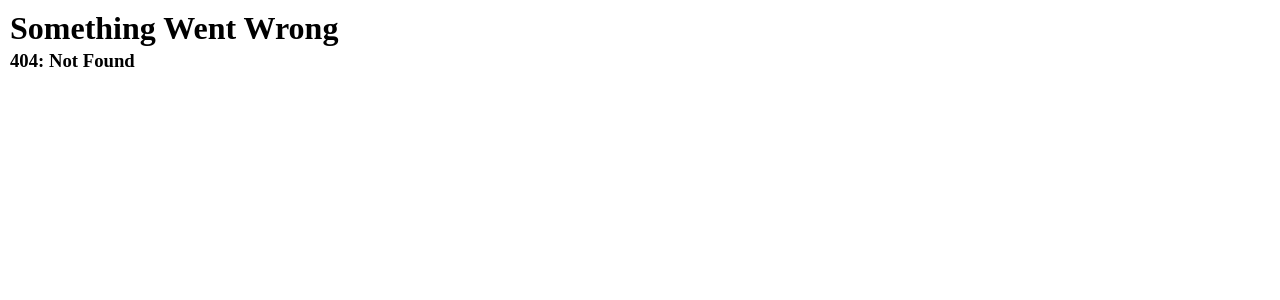
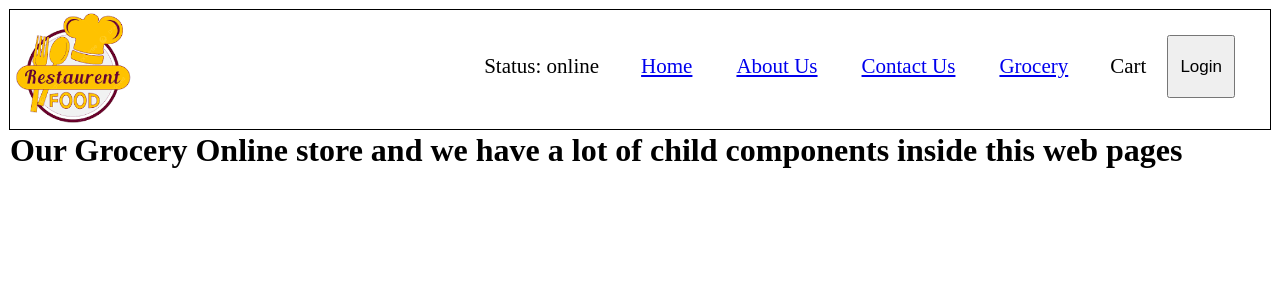
Before and after one commit to Devanshu-11/Reactjs, a React (Vite) app in the folder vite-project/: page /grocery in a window 1280 px wide. Before the commit this address had no page. Shown: the top 300 px of the page. Built offline with nearby package versions, Linux system fonts and the light colour scheme.

Commit message:
about custom Hooks

```diff
--- a/vite-project/src/App.jsx
+++ b/vite-project/src/App.jsx
@@ -5,7 +5,10 @@ import About from './About.jsx';
 import Contact from './Contact.jsx';
 import Error from './Error.jsx';
 import RestaurantMenu from './RestaurantMenu.jsx';
+// import Grocery from './Grocery.jsx';
 import { createBrowserRouter,Outlet } from 'react-router-dom';
+import { lazy,Suspense } from 'react';
+import Shimmer from './Shimmer.jsx';
 
 function App(){
     return(
@@ -16,6 +19,8 @@ function App(){
         </div>
     )
 }
+
+const Grocery=lazy(()=>import("./Grocery.jsx"));
 
 export const appRouter=createBrowserRouter([
     {
@@ -35,6 +40,10 @@ export const appRouter=createBrowserRouter([
                 element:<Contact />,
             },
             {
+                path:"/grocery",
+                element:<Suspense fallback={<h1>Loading....</h1>} ><Grocery /></Suspense>,
+            },
+            {
                 path:"/restaurants/:resId",
                 element:<RestaurantMenu />
 
--- a/vite-project/src/Body.jsx
+++ b/vite-project/src/Body.jsx
@@ -4,6 +4,7 @@ import resObj from '../raw_data/mockData.json';
 import resData from '../raw_data/resMock.json';
 import RestaurantCard from './RestaurantCard.jsx';
 import Shimmer from './Shimmer.jsx';
+import useOnlineStatus from './utils/useOnlineStatus.jsx';
 import { Link } from 'react-router-dom';
 
 function Body(){
@@ -50,6 +51,12 @@ function Body(){
         setFilteredRestaurants(filteredRestaurant);
         // setListOfRestaurants(filteredRestaurant);
     };
+
+    // custom hooks
+    const onlineStatus=useOnlineStatus();
+    if(onlineStatus===false){
+        return(<h1>Looks Like you are offline!! Please check your internet connection</h1>)
+    }
 
     // Conditional Rendering
     // if(listOfRestaurants.length===0){
--- /dev/null
+++ b/vite-project/src/Grocery.jsx
@@ -0,0 +1,7 @@
+const Grocery=()=>{
+    return(
+        <h1>Our Grocery Online store and we have a lot of child components inside this web pages</h1>
+    )
+}
+
+export default Grocery;
--- a/vite-project/src/Header.jsx
+++ b/vite-project/src/Header.jsx
@@ -1,14 +1,15 @@
 import { Link } from 'react-router-dom';
 import logoImage from '../restaurantLogo.png';
+import useOnlineStatus from './utils/useOnlineStatus.jsx';
 import { useState,useEffect } from 'react';
 
 function Header(){
 
     // when we changes the state variable using set variable,react re-render component and all updated value will be stored in state variable
     const [btnNameReact,setBtnNameReact]=useState("Login");
+    const onlineStatus=useOnlineStatus();
 
     // useEffect hooks
-
     // if does not have dependency array, it will render every time, my component gets render
     // useEffect(()=>{
     //     console.log("useEffect is called");
@@ -29,6 +30,7 @@ function Header(){
             <img className='logo' src={logoImage} />
             <div className='nav-items'>
                 <ul>
+                    <li>Status: {onlineStatus? "online": "offline"}</li>
                     <li>
                         <Link to='/'>Home</Link>
                     </li>
@@ -37,6 +39,9 @@ function Header(){
                     </li>
                     <li>
                         <Link to='/contact'>Contact Us</Link>
+                    </li>
+                    <li>
+                        <Link to='/grocery'>Grocery</Link>
                     </li>
                     <li>Cart</li>
                     <button className='login' onClick={()=>{btnNameReact==='Login'?setBtnNameReact('Logout'): setBtnNameReact('Login')}}>{btnNameReact}</button>
--- a/vite-project/src/RestaurantMenu.jsx
+++ b/vite-project/src/RestaurantMenu.jsx
@@ -1,27 +1,15 @@
 import { useState,useEffect } from "react";
 import Shimmer from "./Shimmer.jsx";
 import mockResMenu from '../raw_data/mockResMenu.json';
+import useRestaurantMenu from "./utils/useRestaurantMenu.jsx";
 import { useParams } from 'react-router-dom';
 
 const RestaurantMenu=()=>{
-    const [resInfo,setResInfo]=useState(null);
+    // const [resInfo,setResInfo]=useState(null);
     const {resId}=useParams();
 
-    // To fetch the menu cards
-    const fetchMenu=async()=>{
-        // const data=await fetch('https://www.swiggy.com/dapi/menu/pl?page-type=REGULAR_MENU&complete-menu=true&lat=19.0759837&lng=72.8776559&restaurantId='+resId);
-        // const json=await data.json();
-
-        // just get the mock menu data for the restaurants instead of using the direct api, because most of the time, api gets changes regularly
-        const json=mockResMenu;
-        setResInfo(json);
-        // console.log(json);
-    }
-
-    // useEffect Menu
-    useEffect(()=>{
-        fetchMenu();
-    },[]);
+    // custom hooks
+    const resInfo=useRestaurantMenu(resId);
 
     if(!resInfo){
         return <Shimmer />;
--- /dev/null
+++ b/vite-project/src/utils/useOnlineStatus.jsx
@@ -0,0 +1,23 @@
+import { useEffect, useState } from "react";
+
+const useOnlineStatus=()=>{
+    const [onlineStatus,setOnlineStatus]=useState(true);
+
+    // check if user is online or not
+    useEffect(()=>{
+
+        // for offline status
+        window.addEventListener("offline",()=>{
+            setOnlineStatus(false);
+        });
+
+        // for online status
+        window.addEventListener("online",()=>{
+            setOnlineStatus(true);
+        });
+    },[]);
+
+    return onlineStatus;
+}
+
+export default useOnlineStatus;
--- /dev/null
+++ b/vite-project/src/utils/useRestaurantMenu.jsx
@@ -0,0 +1,27 @@
+import { useState,useEffect } from "react";
+import mockResMenu from '../../raw_data/mockResMenu.json';
+
+const useRestaurantMenu=(resId)=>{
+    const [resInfo,setResInfo]=useState(null);
+
+    // To fetch the menu cards
+    const fetchMenu=async()=>{
+        // const data=await fetch('https://www.swiggy.com/dapi/menu/pl?page-type=REGULAR_MENU&complete-menu=true&lat=19.0759837&lng=72.8776559&restaurantId='+resId);
+        // const json=await data.json();
+
+        // just get the mock menu data for the restaurants instead of using the direct api, because most of the time, api gets changes regularly
+        const json=mockResMenu;
+        setResInfo(json);
+        // console.log(json);
+    }
+
+
+    // useEffect Menu
+    useEffect(()=>{
+        fetchMenu();
+    },[]);
+
+    return resInfo;
+}
+
+export default useRestaurantMenu;
```
